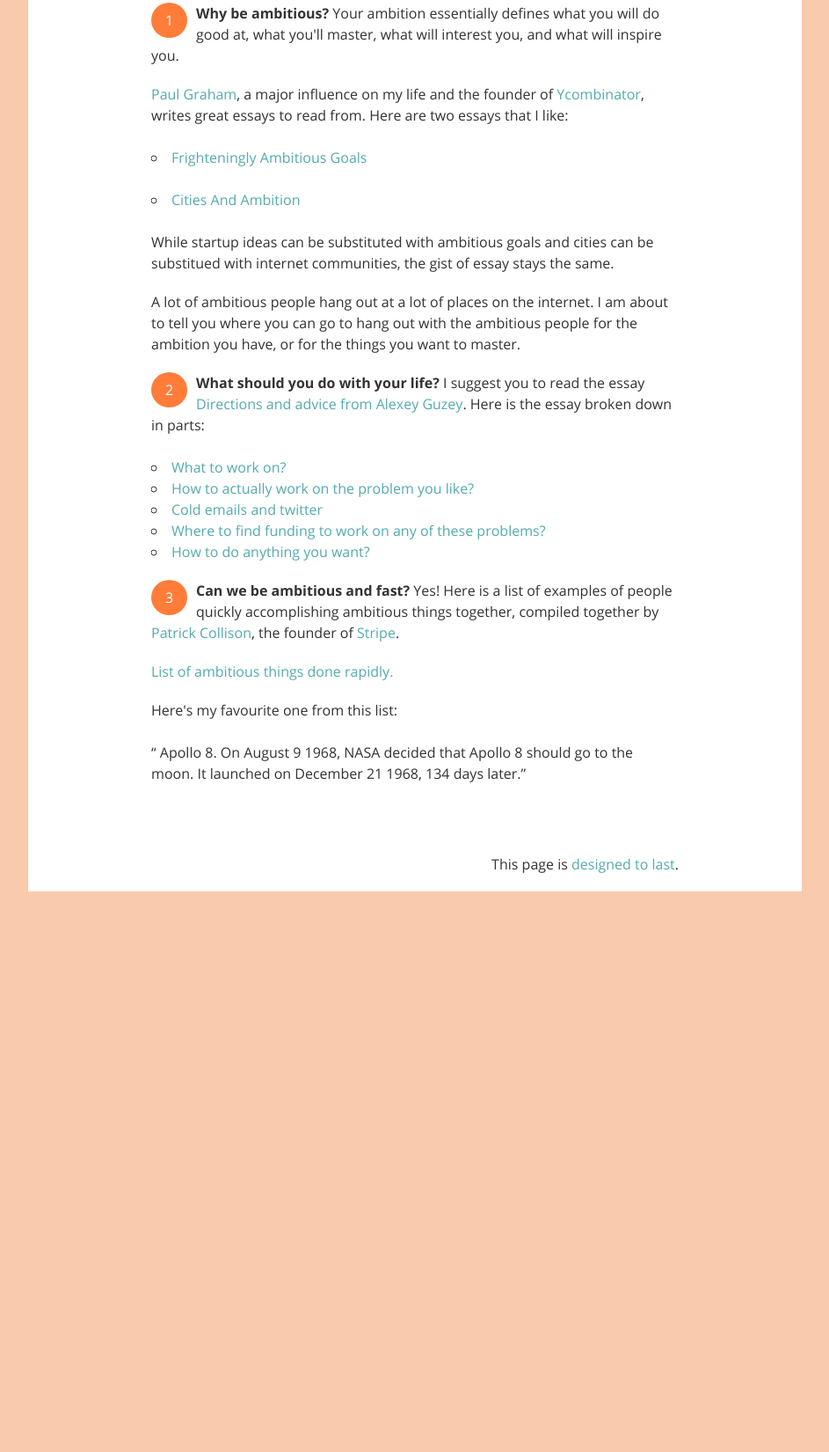
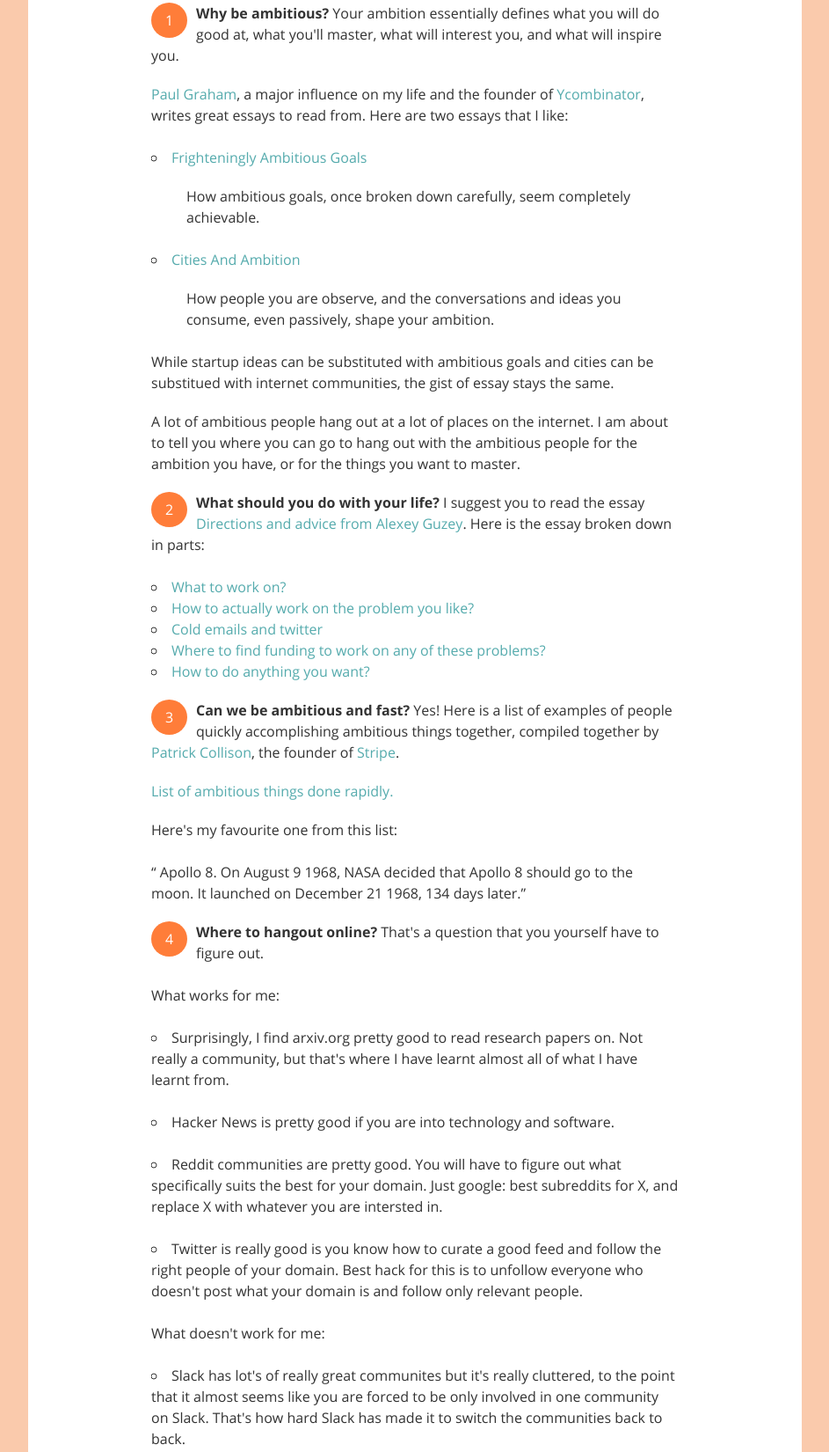
Before and after one commit to sum2it/decode, a plain HTML site: page ambition.html in a window 1280 px wide. Shown: the part 511-2161 px from the top of the page at 88% size, without its empty margins (168-1111 px from the left). Before the commit the page ends 1524 px from the top, so only its background shows below. Drawn offline with Linux system fonts and the light colour scheme.

Commit message:
added online communities

```diff
--- a/ambition.html
+++ b/ambition.html
@@ -157,8 +157,12 @@
 
 
 <p><a href="https://en.wikipedia.org/wiki/Paul_Graham_(programmer)">Paul Graham</a>, a major influence on my life and the founder of <a href="https://ycombinator.com">Ycombinator</a>, writes great essays to read from. Here are two essays that I like:<br><br>
-<ul><li><a href="http://www.paulgraham.com/ambitious.html">Frighteningly Ambitious Goals</a></li><br>
-<li><a href="http://www.paulgraham.com/cities.html">Cities And Ambition</a></li></ul><br>
+<ul><li><a href="http://www.paulgraham.com/ambitious.html">Frighteningly Ambitious Goals</a><br>
+<p style="margin-left: 40px">How ambitious goals, once broken down carefully, seem completely achievable.</p></li><br>
+<li><a href="http://www.paulgraham.com/cities.html">Cities And Ambition</a>
+<p style="margin-left: 40px">How people you are observe, and the conversations and ideas you consume, even passively, shape your ambition.
+
+</li></ul><br>
 While startup ideas can be substituted with ambitious goals and cities can be substitued with internet communities, the gist of essay stays the same.
 </p>
 
@@ -192,6 +196,20 @@
 Apollo 8. On August 9 1968, NASA decided that Apollo 8 should go to the moon. It launched on December 21 1968, 134 days later.</q></li></ul></p>
 </li>
 
+<li>
+	<b>Where to hangout online?</b> That's a question that you yourself have to figure out. <ul><br>What works for me:<br><br>
+		<li>Surprisingly, I find arxiv.org pretty good to read research papers on. Not really a community, but that's where I have learnt almost all of what I have learnt from.</li><br>
+		<li>Hacker News is pretty good if you are into technology and software.</li><br>
+		<li>Reddit communities are pretty good. You will have to figure out what specifically suits the best for your domain. Just google: best subreddits for X, and replace X with whatever you are intersted in.</li><br>
+		<li>Twitter is really good is you know how to curate a good feed and follow the right people of your domain. Best hack for this is to unfollow everyone who doesn't post what your domain is and follow only relevant people.</li><br>
+		What doesn't work for me:
+<br><br>
+		<li>Slack has lot's of really great communites but it's really cluttered, to the point that it almost seems like you are forced to be only involved in one community on Slack. That's how hard Slack has made it to switch the communities back to back.</li><br>
+
+		<li>Quora used to be good content in 2013, not in 2019.</li> <br><li>Definitely not YouTube, the feed is so random that all efforts to curate a sensible feed go into vain.</li><br>
+	</li></ul>
+	</li>
+
 
 <footer>This page is <a href="http://jeffhuang.com/designed_to_last/">designed to last</a>.</footer>
 </main>
```
